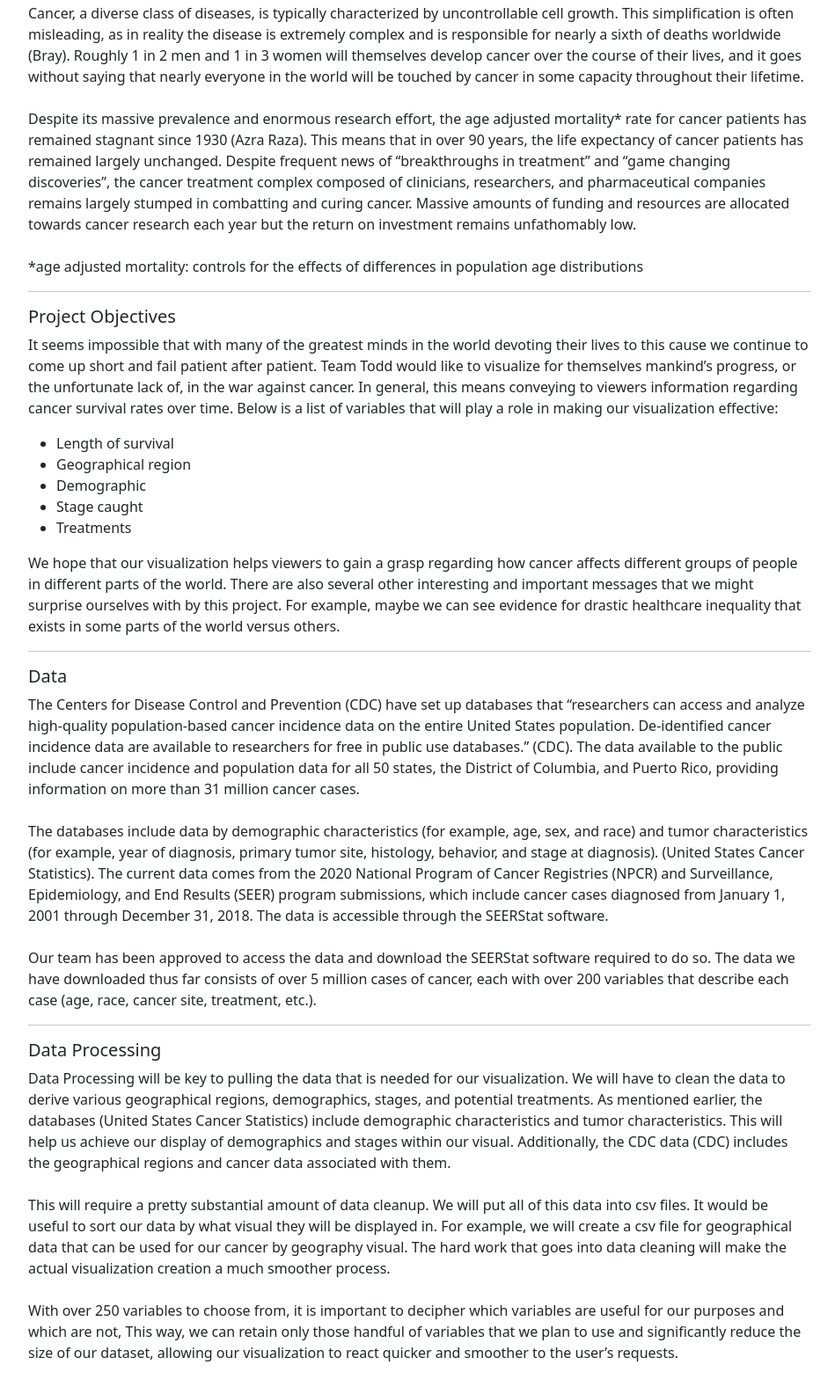
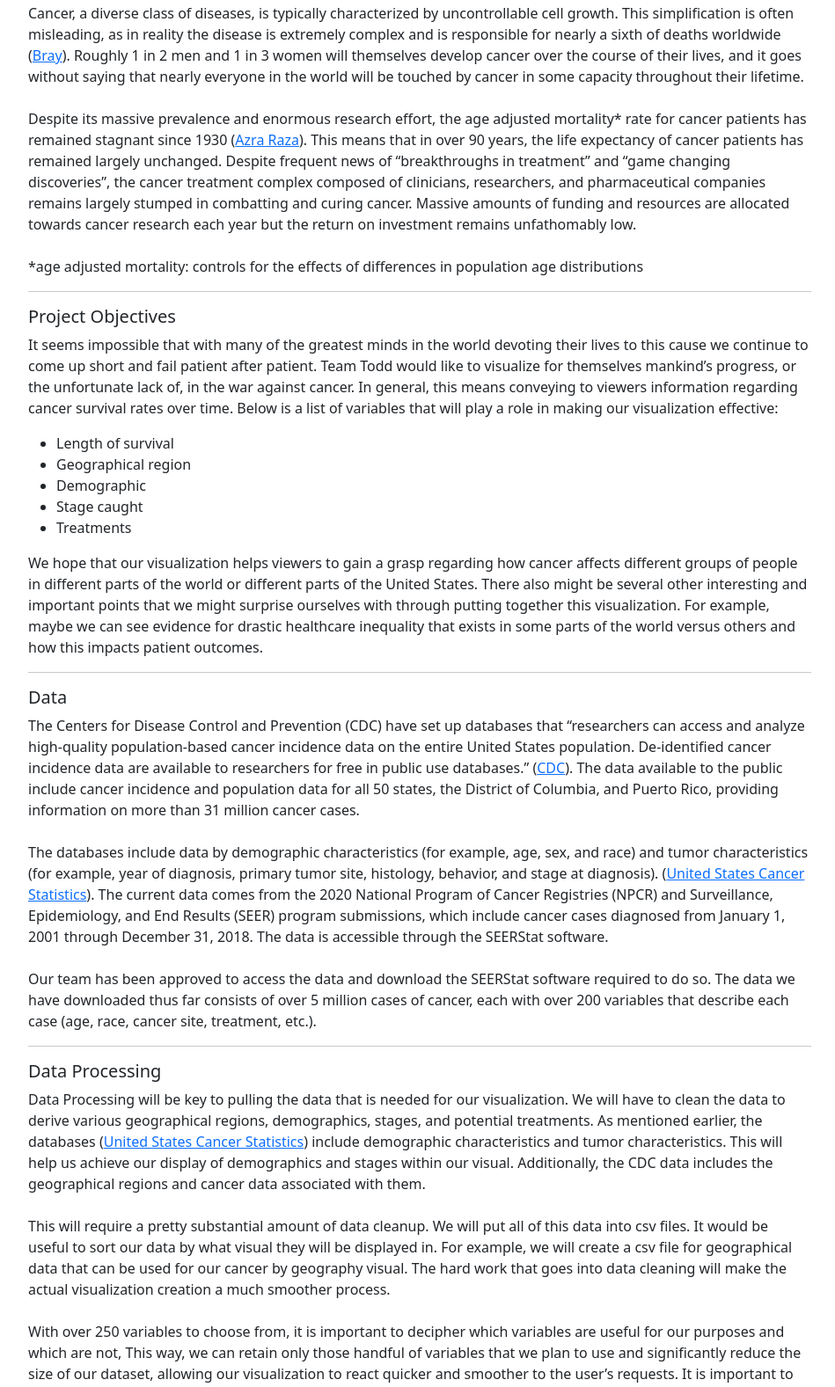
Before and after one commit to rscharf1/data-vis-final, a plain HTML site: page proposal/index.html in a window 1280 px wide. Shown: the part 335-1912 px from the top of the page at 88% size, without its empty margins (35-984 px from the left). Drawn offline with Linux system fonts and the light colour scheme.

Commit message:
added some text. just cal left

```diff
--- a/proposal/index.html
+++ b/proposal/index.html
@@ -27,8 +27,8 @@
         <hr>
         <h5>Background and Motivation</h5>
             <p>
-                Cancer, a diverse class of diseases, is typically characterized by uncontrollable cell growth. This simplification is often misleading, as in reality the disease is extremely complex and is responsible for nearly a sixth of deaths worldwide (Bray). Roughly 1 in 2 men and 1 in 3 women will themselves develop cancer over the course of their lives, and it goes without saying that nearly everyone in the world will be touched by cancer in some capacity throughout their lifetime. <br><br>
-                Despite its massive prevalence and enormous research effort, the age adjusted mortality* rate for cancer patients has remained stagnant since 1930 (Azra Raza). This means that in over 90 years, the life expectancy of cancer patients has remained largely unchanged. Despite frequent news of “breakthroughs in treatment” and “game changing discoveries”, the cancer treatment complex composed of clinicians, researchers, and pharmaceutical companies remains largely stumped in combatting and curing cancer. Massive amounts of funding and resources are allocated towards cancer research each year but the return on investment remains unfathomably low. <br><br>
+                Cancer, a diverse class of diseases, is typically characterized by uncontrollable cell growth. This simplification is often misleading, as in reality the disease is extremely complex and is responsible for nearly a sixth of deaths worldwide (<a href="https://acsjournals.onlinelibrary.wiley.com/doi/full/10.3322/caac.21492">Bray</a>). Roughly 1 in 2 men and 1 in 3 women will themselves develop cancer over the course of their lives, and it goes without saying that nearly everyone in the world will be touched by cancer in some capacity throughout their lifetime. <br><br>
+                Despite its massive prevalence and enormous research effort, the age adjusted mortality* rate for cancer patients has remained stagnant since 1930 (<a href="https://podcasts.google.com/feed/aHR0cHM6Ly9wZXRlcmF0dGlhZHJpdmUubGlic3luLmNvbS9yc3M/episode/OTZmM2QyNWMtOGU5YS00Y2UxLWE2ODQtMTA0YWYyYTJkYzdh?hl=en-GB&ved=2ahUKEwjkn9XR1sntAhVSU98KHQFyDVIQjrkEegQIBxAF&ep=6">Azra Raza</a>). This means that in over 90 years, the life expectancy of cancer patients has remained largely unchanged. Despite frequent news of “breakthroughs in treatment” and “game changing discoveries”, the cancer treatment complex composed of clinicians, researchers, and pharmaceutical companies remains largely stumped in combatting and curing cancer. Massive amounts of funding and resources are allocated towards cancer research each year but the return on investment remains unfathomably low. <br><br>
 
                 *age adjusted mortality: controls for the effects of differences in population age distributions
             </p>
@@ -44,21 +44,21 @@
                     <li>Treatments</li>
                 </ul>
 
-                We hope that our visualization helps viewers to gain a grasp regarding how cancer affects different groups of people in different parts of the world. There are also several other interesting and important messages that we might surprise ourselves with by this project. For example, maybe we can see evidence for drastic healthcare inequality that exists in some parts of the world versus others.
+                We hope that our visualization helps viewers to gain a grasp regarding how cancer affects different groups of people in different parts of the world or different parts of the United States. There also might be several other interesting and important points that we might surprise ourselves with through putting together this visualization. For example, maybe we can see evidence for drastic healthcare inequality that exists in some parts of the world versus others and how this impacts patient outcomes.
             </p>
         <hr>
         <h5>Data</h5>
             <p>
-                The Centers for Disease Control and Prevention (CDC) have set up databases that “researchers can access and analyze high-quality population-based cancer incidence data on the entire United States population. De-identified cancer incidence data are available to researchers for free in public use databases.” (CDC). The data available to the public include cancer incidence and population data for all 50 states, the District of Columbia, and Puerto Rico, providing information on more than 31 million cancer cases. <br><br>
-                The databases include data by demographic characteristics (for example, age, sex, and race) and tumor characteristics (for example, year of diagnosis, primary tumor site, histology, behavior, and stage at diagnosis). (United States Cancer Statistics). The current data comes from the 2020 National Program of Cancer Registries (NPCR) and Surveillance, Epidemiology, and End Results (SEER) program submissions, which include cancer cases diagnosed from January 1, 2001 through December 31, 2018. The data is accessible through the SEERStat software. <br><br>
+                The Centers for Disease Control and Prevention (CDC) have set up databases that “researchers can access and analyze high-quality population-based cancer incidence data on the entire United States population. De-identified cancer incidence data are available to researchers for free in public use databases.” (<a href="https://www.cdc.gov/cancer/dcpc/data/index.htm">CDC</a>). The data available to the public include cancer incidence and population data for all 50 states, the District of Columbia, and Puerto Rico, providing information on more than 31 million cancer cases. <br><br>
+                The databases include data by demographic characteristics (for example, age, sex, and race) and tumor characteristics (for example, year of diagnosis, primary tumor site, histology, behavior, and stage at diagnosis). (<a href="https://www.cdc.gov/cancer/uscs/public-use/about.htm">United States Cancer Statistics</a>). The current data comes from the 2020 National Program of Cancer Registries (NPCR) and Surveillance, Epidemiology, and End Results (SEER) program submissions, which include cancer cases diagnosed from January 1, 2001 through December 31, 2018. The data is accessible through the SEERStat software. <br><br>
                 Our team has been approved to access the data and download the SEERStat software required to do so. The data we have downloaded thus far consists of over 5 million cases of cancer, each with over 200 variables that describe each case (age, race, cancer site, treatment, etc.).
             </p>
         <hr>
         <h5>Data Processing</h5>
             <p>
-                Data Processing will be key to pulling the data that is needed for our visualization. We will have to clean the data to derive various geographical regions, demographics, stages, and potential treatments. As mentioned earlier, the databases (United States Cancer Statistics) include demographic characteristics and tumor characteristics. This will help us achieve our display of demographics and stages within our visual. Additionally, the CDC data (CDC) includes the geographical regions and cancer data associated with them. <br><br>
+                Data Processing will be key to pulling the data that is needed for our visualization. We will have to clean the data to derive various geographical regions, demographics, stages, and potential treatments. As mentioned earlier, the databases (<a href="https://www.cdc.gov/cancer/uscs/public-use/about.htm">United States Cancer Statistics</a>) include demographic characteristics and tumor characteristics. This will help us achieve our display of demographics and stages within our visual. Additionally, the CDC data includes the geographical regions and cancer data associated with them. <br><br>
                 This will require a pretty substantial amount of data cleanup. We will put all of this data into csv files. It would be useful to sort our data by what visual they will be displayed in. For example, we will create a csv file for geographical data that can be used for our cancer by geography visual. The hard work that goes into data cleaning will make the actual visualization creation a much smoother process. <br><br>
-                With over 250 variables to choose from, it is important to decipher which variables are useful for our purposes and which are not, This way, we can retain only those handful of variables that we plan to use and significantly reduce the size of our dataset, allowing our visualization to react quicker and smoother to the user’s requests. <br><br>
+                With over 250 variables to choose from, it is important to decipher which variables are useful for our purposes and which are not, This way, we can retain only those handful of variables that we plan to use and significantly reduce the size of our dataset, allowing our visualization to react quicker and smoother to the user’s requests. It is important to note that the raw, untouched data from SEERStat is a file that is over 4 gigabytes in size. This is quite large and would cause slow runtimes if it was filtered each time the visuals were altered. Therefore, it is important that we do all possible data processing beforehand to reduce the size of the files that D3 will be pulling from.<br><br>
             </p>
         <hr>
         <h5>Visualization Design</h5>
@@ -111,6 +111,8 @@
                 In order to create the interactive, informative visualization elements, we will need to include the following features: <br>
                 <ul>
                     <li>Allow the user to choose a cancer type to tailor visualizations to</li>
+                    <li>Show how survival rates have changed over a span of years</li>
+                    <li>Show how different groups of people are affeced by the selected cancer type</li>
                     <li>Event handling (mouse hover, click, selected elements)</li>
                     <li>SVG (charts, images, shapes, attributes)</li>
                 </ul>
@@ -124,6 +126,7 @@
                     <li>Zoom behavior (on graphs that spawn)</li>
                     <li>Geo Mapping (GeoJSON)</li>
                     <li>Brushing with D3</li>
+                    <li>Fancy transitions when the data is changed from one cancer type to another</li>
                 </ul>
             </p>
         <hr>
```
